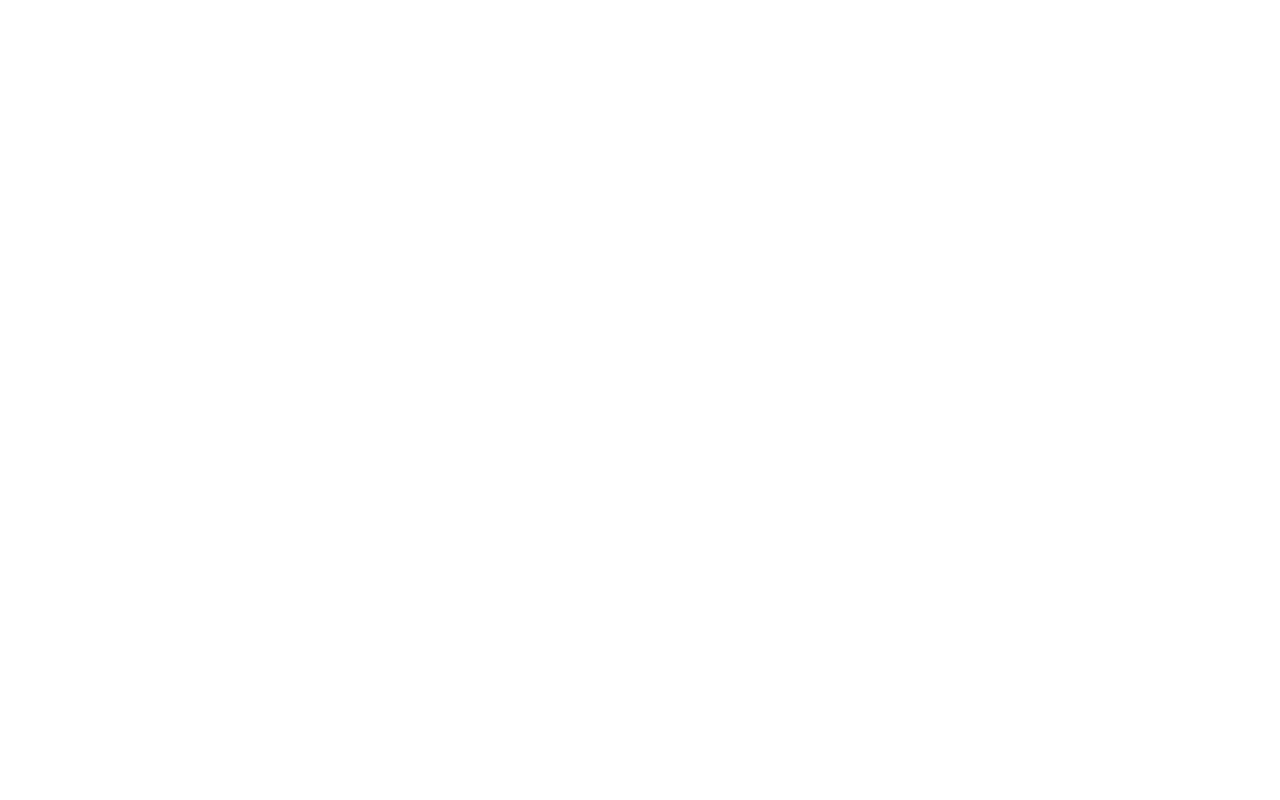
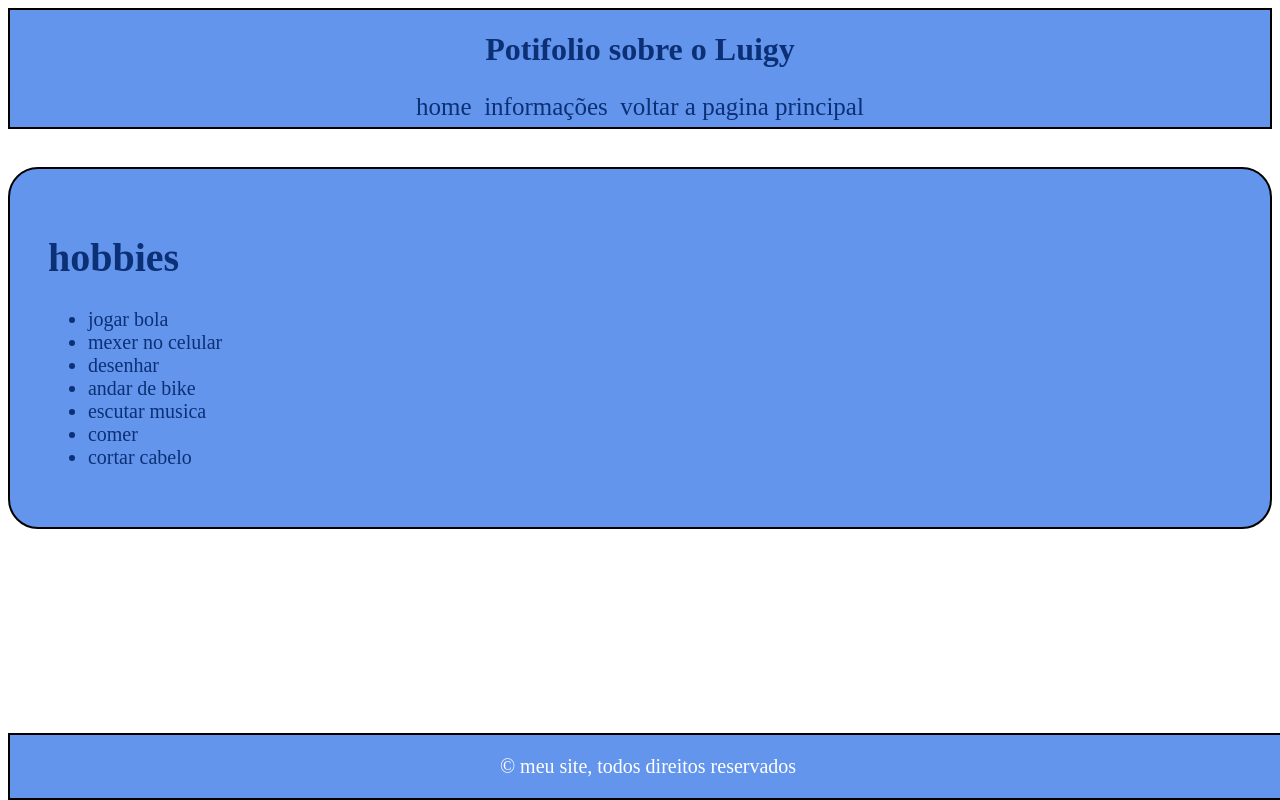
Before and after one commit to luigyrodrigues/portifolio-avalia-o, a plain HTML site: page hobbie.html in a window 1280 px wide. Drawn offline with Linux system fonts and the light colour scheme.

Commit message:
novos arquivos

```diff
--- a/hobbie.html
+++ b/hobbie.html
@@ -0,0 +1,33 @@
+<!DOCTYPE html>
+<html lang="pt-br">
+<head>
+    <meta charset="UTF-8">
+    <link rel="stylesheet" href="./style.css">
+    <title>hobbies</title>
+</head>
+<body>
+    <header>
+        <h1 id="titulo">Potifolio sobre o Luigy</h1>
+        <nav id="cabeçalho">
+            <a href="home.html">home</a>
+            <a href="informações.html">informações</a>
+            <a href="index.html">voltar a pagina principal</a>
+        </nav>
+    </header>
+    <div class="container4">
+        <h1>hobbies</h1>
+        <ul>
+            <li>jogar bola</li>
+            <li>mexer no celular</li>
+            <li>desenhar</li>
+            <li>andar de bike</li>
+            <li>escutar musica</li>
+            <li>comer</li>
+            <li>cortar cabelo</li>
+        </ul>
+    </div>
+    <footer>
+        <p>&copy; meu site, todos direitos reservados</p>
+    </footer>
+</body>
+</html>
--- a/style.css
+++ b/style.css
@@ -1,7 +1,10 @@
-@metacharset "UTF-8"
+@metacharset "UTF-8" ;
 
-body{
-    background-color: white;
+*{
+    box-sizing: border-box;
+}
+body {
+    background-color: rgb(255, 255, 255);
 }
 
 header{
@@ -14,7 +17,7 @@
     color: rgb(11, 48, 117);
     font-size: 50px;
     background-color: cornflowerblue;
-
+    border-radius: 30px;
 }
 
 #links{
@@ -35,20 +38,22 @@
 
 a:hover{
     color: rgb(255, 255, 255);
+    background-color: rgb(11, 48, 117);
 }
 
 .container {
     border: 2px solid black;
     margin-top: 3%;
-    padding: 7%;
+    padding: 5%;
     background-color: cornflowerblue;
+    border-radius: 30px;
 }
 
 .container > h1 {
     text-align: center;
     font-size: 50px;
     font-family: monospace;
-    color: rgb(11, 48, 117);
+     color: rgb(255, 255, 255);
 }
 footer {
     background-color: cornflowerblue;
@@ -59,35 +64,58 @@
 }
 
 footer > p {
-    color: rgb(11, 48, 117);
+    color: rgb(255, 255, 255);
     text-align: center;
+    font-size: 20px;
 }
 .container2 {
     border: 2px solid black;
     margin-top: 3%;
     background-color: cornflowerblue;
+    border-radius: 30px;
 }
 
 .container2 > h1 {
     color: rgb(11, 48, 117);
     font-size: 40px;
+    margin-left: 25px;
 }
 
 .container2 > p {
     color: rgb(11, 48, 117);
     font-size: 20px;
+    margin-left: 25px;
 }
 .container3 {
     border: 2px solid black;
     margin-top: 3%;
     background-color: cornflowerblue;
+    border-radius: 30px;
+    padding: 3%;
 }
 
 .container3 > h1 {
-    color: rgb(11, 48, 117);
-    font-size: 40px;
+     color: rgb(11, 48, 117);
+     font-size: 40px;
+     margin-left: 20px;
 }
 .container3 > p {
     color: rgb(11, 48, 117);
     font-size: 20px;
+    margin-left: 20px;
 }
+.container4 {
+    border: 2px solid black;
+    margin-top: 3%;
+    background-color: cornflowerblue;
+    padding: 3%;
+    border-radius: 30px;
+}
+.container4 > h1 {
+     color: rgb(11, 48, 117);
+    font-size: 40px;
+}
+.container4 > ul {
+    color: rgb(11, 48, 117);
+    font-size: 20px;
+}
```
Also changed, not shown: home.html (+2 -2 lines), index.html (renamed from portifolio.html, +1 -1 lines), informações.html (+6 -4 lines).
